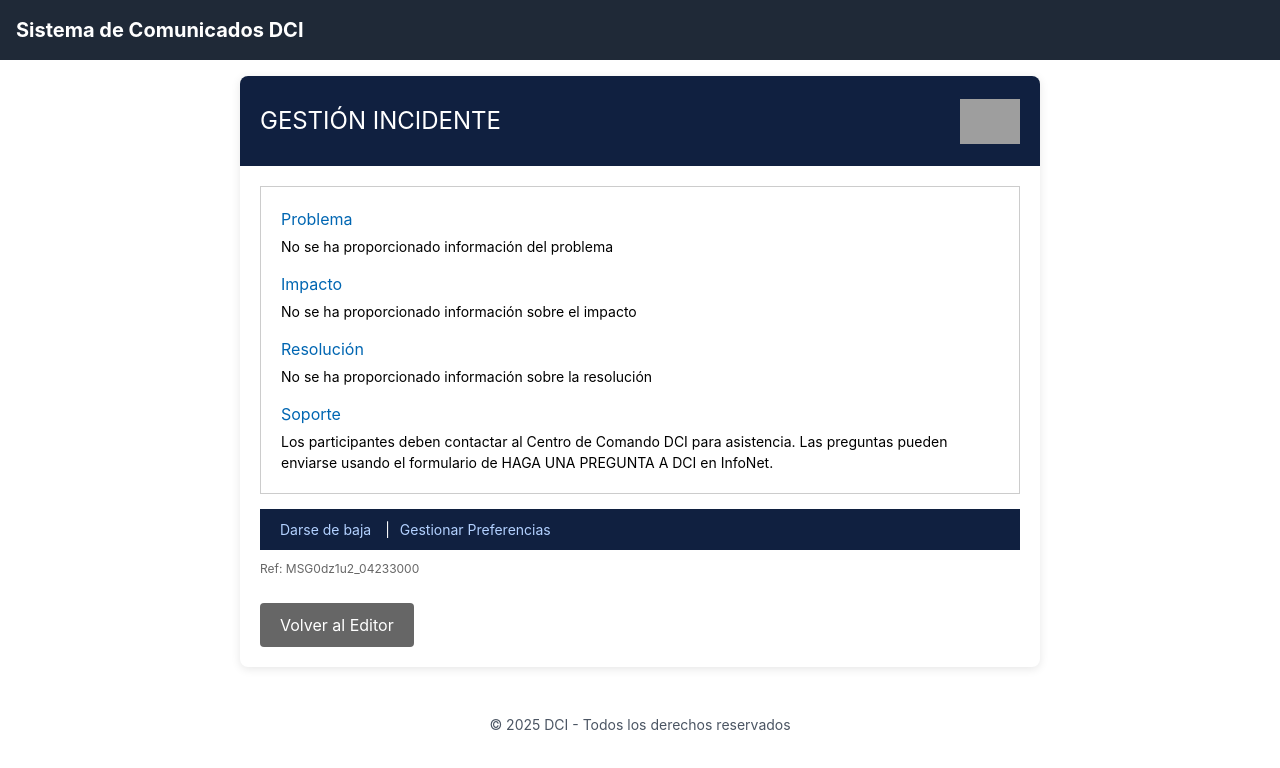
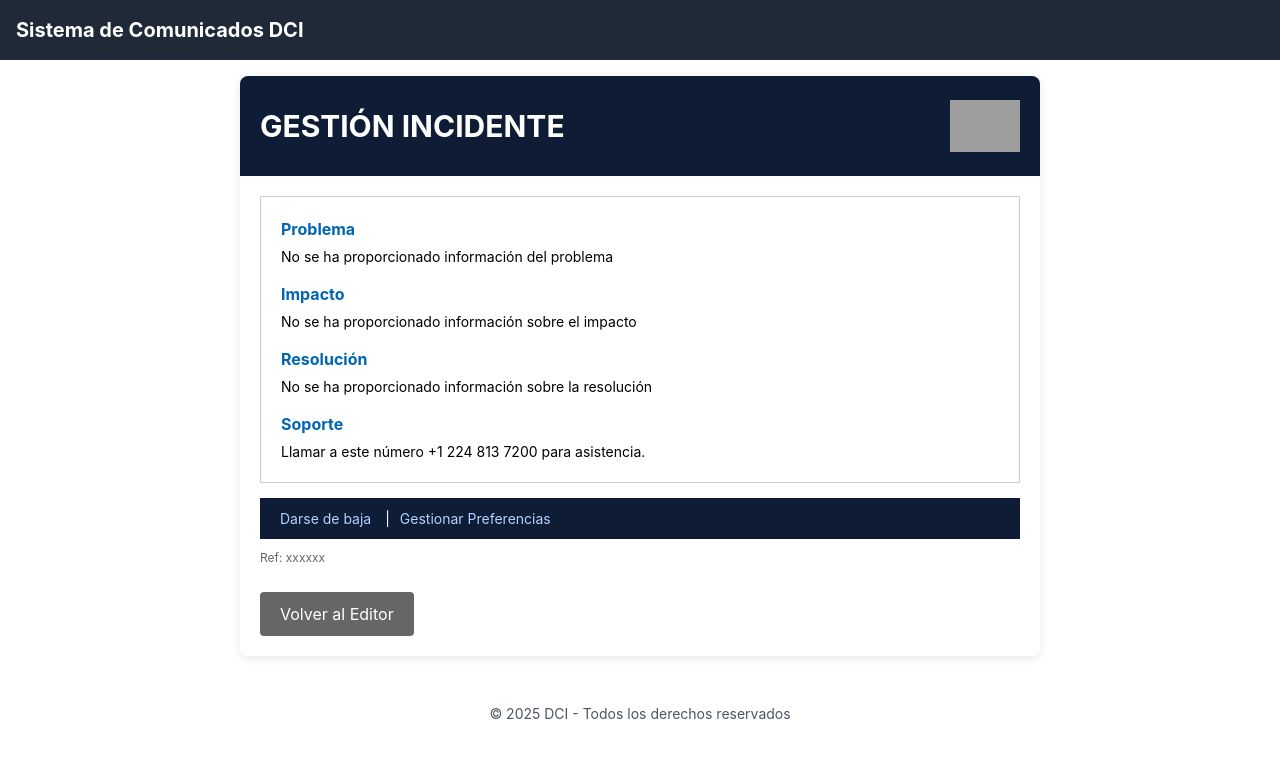
Before and after one commit to l6a6h6l/ComunicadoIncidente, a React (Create React App) app: page / in a window 1280 px wide. Both pictures are taken after a click on the button "Vista Previa del Comunicado". Shown: the top 768 px of the page. Built offline with nearby package versions, Linux system fonts and the light colour scheme; grey boxes are pictures that could not be loaded; the HTML template or start-up script is replaced by a standard one.

Commit message:
Update ComunicadoIncidente.jsx

```diff
--- a/src/components/ComunicadoIncidente.jsx
+++ b/src/components/ComunicadoIncidente.jsx
@@ -11,7 +11,7 @@ function ComunicadoIncidente() {
     descripcion: "",
     impacto: "",
     resolucion: "",
-    soporte: "Los participantes deben contactar al Centro de Comando DCI para asistencia. Las preguntas pueden enviarse usando el formulario de HAGA UNA PREGUNTA A DCI en InfoNet.",
+    soporte: "Llamar a este número {telefono} para asistencia.",
     telefono: "+1 224 813 7200",
     referencia: "MSG" + Math.random().toString(36).substring(2, 8) + "_" + Date.now().toString().slice(-8)
   });
@@ -57,7 +57,7 @@ function ComunicadoIncidente() {
   if (showForm) {
     return (
       <div style={{maxWidth: "800px", margin: "0 auto", backgroundColor: "white", borderRadius: "8px", boxShadow: "0 2px 10px rgba(0,0,0,0.1)", overflow: "hidden"}}>
-        <div style={{backgroundColor: "#102040", color: "white", padding: "15px 20px"}}>
+        <div style={{backgroundColor: "#0e1c36", color: "white", padding: "15px 20px"}}>
           <h1 style={{margin: 0, fontSize: "24px"}}>Crear Comunicado de Incidente</h1>
         </div>
 
@@ -219,9 +219,9 @@ function ComunicadoIncidente() {
 
   return (
     <div style={{maxWidth: "800px", margin: "0 auto", backgroundColor: "white", borderRadius: "8px", boxShadow: "0 2px 10px rgba(0,0,0,0.1)", overflow: "hidden"}}>
-      <div style={{backgroundColor: "#102040", color: "white", padding: "15px 20px", display: "flex", alignItems: "center", justifyContent: "space-between"}}>
-        <h1 style={{margin: 0, fontSize: "24px"}}>{formData.tipoNotificacion}</h1>
-        <div style={{width: "60px", height: "60px", display: "flex", alignItems: "center", justifyContent: "center"}}>
+      <div style={{backgroundColor: "#0e1c36", color: "white", padding: "15px 20px", display: "flex", alignItems: "center", justifyContent: "space-between"}}>
+        <h1 style={{margin: 0, fontSize: "30px", fontWeight: "bold"}}>{formData.tipoNotificacion}</h1>
+        <div style={{width: "70px", height: "70px", display: "flex", alignItems: "center", justifyContent: "center"}}>
           <img
             src="https://www.dropbox.com/scl/fi/wr90vk30xq57j0w9mqxpl/logo.png?rlkey=yy1117ess35a6uc5lwbdziq6u&raw=1"
             alt="Logo DCI"
@@ -232,28 +232,28 @@ function ComunicadoIncidente() {
 
       <div style={{padding: "20px"}}>
         <div style={{border: "1px solid #ccc", padding: "20px", marginBottom: "15px"}}>
-          <h2 style={{color: "#0066B2", fontSize: "16px", marginBottom: "5px"}}>Problema</h2>
+          <h2 style={{color: "#0066B2", fontSize: "16px", marginBottom: "5px", fontWeight: "bold"}}>Problema</h2>
           <p style={{fontSize: "14px", lineHeight: "1.5", margin: "0 0 15px 0"}}>{problemaTexto}</p>
 
-          <h2 style={{color: "#0066B2", fontSize: "16px", marginBottom: "5px"}}>Impacto</h2>
+          <h2 style={{color: "#0066B2", fontSize: "16px", marginBottom: "5px", fontWeight: "bold"}}>Impacto</h2>
           <p style={{fontSize: "14px", lineHeight: "1.5", margin: "0 0 15px 0"}}>{formData.impacto || "No se ha proporcionado información sobre el impacto"}</p>
 
-          <h2 style={{color: "#0066B2", fontSize: "16px", marginBottom: "5px"}}>Resolución</h2>
+          <h2 style={{color: "#0066B2", fontSize: "16px", marginBottom: "5px", fontWeight: "bold"}}>Resolución</h2>
           <p style={{fontSize: "14px", lineHeight: "1.5", margin: "0 0 15px 0"}}>{formData.resolucion || "No se ha proporcionado información sobre la resolución"}</p>
 
-          <h2 style={{color: "#0066B2", fontSize: "16px", marginBottom: "5px"}}>Soporte</h2>
+          <h2 style={{color: "#0066B2", fontSize: "16px", marginBottom: "5px", fontWeight: "bold"}}>Soporte</h2>
           <p style={{fontSize: "14px", lineHeight: "1.5", margin: "0"}}>
             {formData.soporte.replace('{telefono}', formData.telefono)}
           </p>
         </div>
 
-        <div style={{backgroundColor: "#102040", color: "white", padding: "10px 20px", fontSize: "14px"}}>
+        <div style={{backgroundColor: "#0e1c36", color: "white", padding: "10px 20px", fontSize: "14px"}}>
           <a href="/" style={{color: "#b3d1ff", textDecoration: "none", marginRight: "10px"}}>Darse de baja</a> |
           <a href="/" style={{color: "#b3d1ff", textDecoration: "none", marginLeft: "10px"}}>Gestionar Preferencias</a>
         </div>
 
         <div style={{fontSize: "12px", color: "#666", margin: "10px 0"}}>
-          Ref: {formData.referencia}
+          Ref: xxxxxx
         </div>
 
         <button
```
